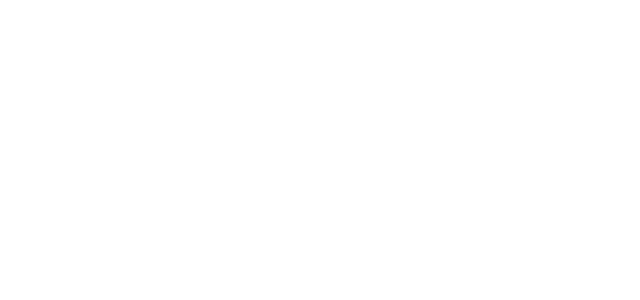
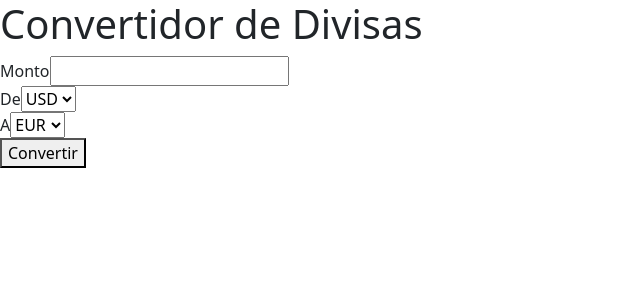
Before and after one commit to mfhenao/conversorMonedasReact, a React (Vite) app: page / in a window 1280 px wide. Shown: the top 300 px of the page, without its empty margins (0-640 px from the left). Built offline with nearby package versions, Linux system fonts and the light colour scheme.

Commit message:
Update CambioDivisa.jsx
Conexion a la api, funcion para realizar la conversion de divisas y mostrar el resultado con datos actuales

```diff
--- a/src/components/CambioDivisa.jsx
+++ b/src/components/CambioDivisa.jsx
@@ -1,15 +1,99 @@
 // src/components/CambioDivisa.jsx
-
 import React, { useState } from 'react';
 
 const CambioDivisa = () => {
+  const [amount, setAmount] = useState('');
+  const [fromCurrency, setFromCurrency] = useState('USD');
+  const [toCurrency, setToCurrency] = useState('EUR');
+  const [convertedAmount, setConvertedAmount] = useState(null);
+  const [error, setError] = useState(null);
+  const [loading, setLoading] = useState(false);
 
   const API_KEY = '71653b5ed6a7daa58940ce22';
 
-  // return (
+  // Función para conectar con la API y obtener las tasas de cambio
+  const fetchExchangeRate = async (from) => {
+    try {
+      setLoading(true);
+      setError(null);
+      const response = await fetch(`https://v6.exchangerate-api.com/v6/${API_KEY}/latest/${from}`);
+      const data = await response.json();
+      if (data.result !== 'success') {
+        throw new Error(data['error-type']);
+      }
+      return data.conversion_rates;
+    } catch (error) {
+      setError(error.message);
+      return null;
+    } finally {
+      setLoading(false);
+    }
+  };
 
-  // );
+  // Función para realizar la conversión
+  const convertCurrency = (amount, from, to, rates) => {
+    if (rates && rates[to]) {
+      return (amount * rates[to]).toFixed(2);
+    }
+    return null;
+  };
 
+  const handleConvert = async () => {
+    if (amount && fromCurrency && toCurrency) {
+      const rates = await fetchExchangeRate(fromCurrency);
+      if (rates) {
+        const converted = convertCurrency(amount, fromCurrency, toCurrency, rates);
+        setConvertedAmount(converted);
+      }
+    }
+  };
+
+  return (
+    <div>
+      <h1>Convertidor de Divisas</h1>
+      <div>
+        <div>
+          <label htmlFor="amount">Monto</label>
+          <input
+            type="number"
+            id="amount"
+            value={amount}
+            onChange={(e) => setAmount(e.target.value)}
+          />
+        </div>
+        <div>
+          <label htmlFor="fromCurrency">De</label>
+          <select
+            id="fromCurrency"
+            value={fromCurrency}
+            onChange={(e) => setFromCurrency(e.target.value)}
+          >
+            <option value="USD">USD</option>
+            <option value="EUR">EUR</option>
+          </select>
+        </div>
+        <div>
+          <label htmlFor="toCurrency">A</label>
+          <select
+            id="toCurrency"
+            value={toCurrency}
+            onChange={(e) => setToCurrency(e.target.value)}
+          >
+            <option value="USD">USD</option>
+            <option value="EUR">EUR</option>
+          </select>
+        </div>
+        <button onClick={handleConvert}>Convertir</button>
+        {loading && <p>Cargando...</p>}
+        {error && <p>Error: {error}</p>}
+        {convertedAmount !== null && (
+          <div>
+            <h4>Resultado: {convertedAmount} {toCurrency}</h4>
+          </div>
+        )}
+      </div>
+    </div>
+  );
 };
 
 export default CambioDivisa;
```
